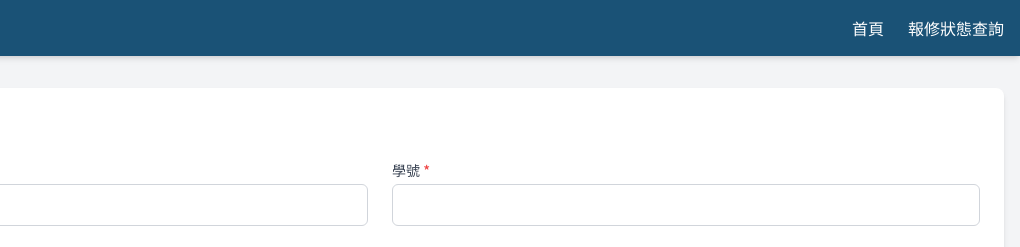
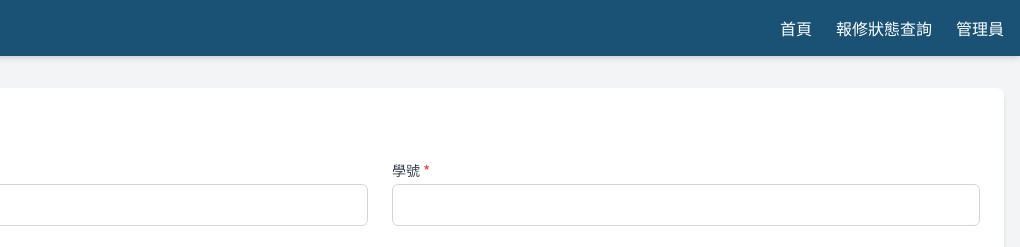
Before and after one commit to NickTai903/-school-repair-frontend-new, a plain HTML site: page index.html in a window 1280 px wide. Shown: the top 247 px of the page, 260-1280 px from the left. Drawn offline with nearby package versions, Linux system fonts and the light colour scheme.

Commit message:
Update index.html

```diff
--- a/index.html
+++ b/index.html
@@ -127,6 +127,7 @@
                 <ul class="flex space-x-6">
                     <li><a href="#" class="hover:text-gray-300 transition" id="homeLink">首頁</a></li>
                     <li><a href="#" class="hover:text-gray-300 transition" id="statusLink">報修狀態查詢</a></li>
+		    <li><a href="#" class="hover:text-gray-300 transition" id="adminNavLink">管理員</a></li>
                 </ul>
             </nav>
         </div>
```
